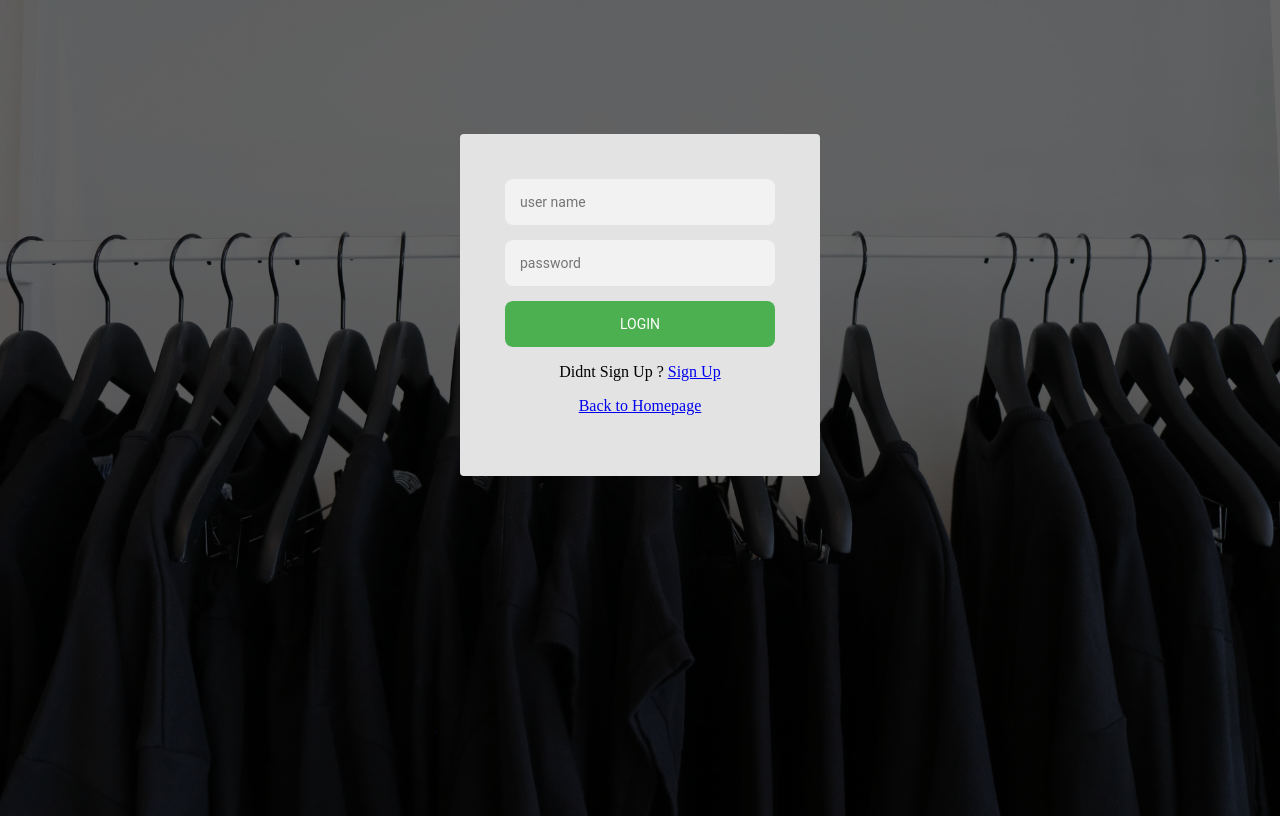
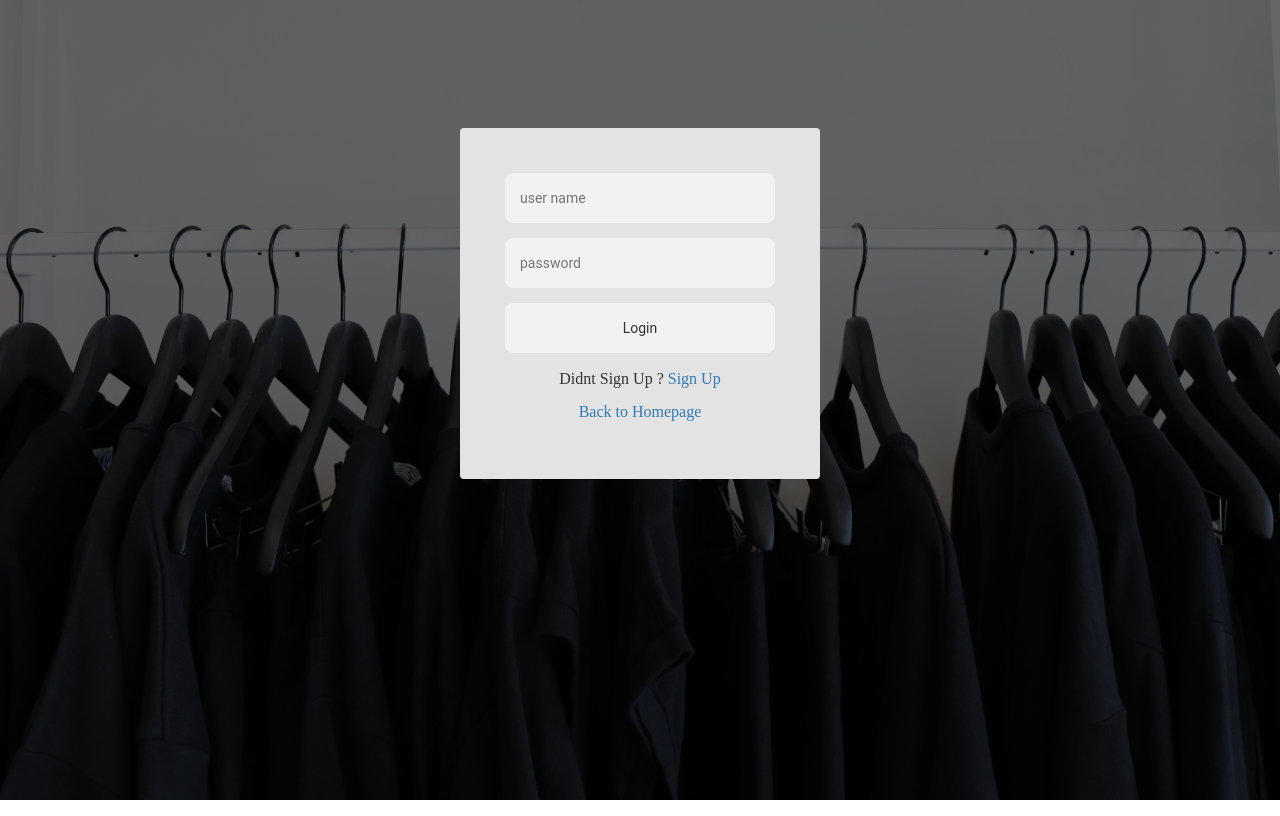
Before and after one commit to KhushulPatel1218/Clothing-Store, a website: page login.html in a window 1280 px wide. Drawn offline with nearby package versions, Linux system fonts and the light colour scheme.

Commit message:
login page changes

```diff
--- a/login.html
+++ b/login.html
@@ -6,6 +6,7 @@
     <meta name="viewport" content="width=device-width, initial-scale=1.0">
     <title>Login and Registration Form Design</title>
     <link rel="stylesheet" href="/css/stylesekene.css">
+<link rel="stylesheet" href="https://cdn.jsdelivr.net/npm/bootstrap@3.3.7/dist/css/bootstrap.min.css" integrity="sha384-BVYiiSIFeK1dGmJRAkycuHAHRg32OmUcww7on3RYdg4Va+PmSTsz/K68vbdEjh4u" crossorigin="anonymous">
 </head>
 <body>
     <div class="login-page">
@@ -15,6 +16,7 @@
         <input type ="text" id="password" placeholder="password"/>
         <button id ="btn">Create Account</button>
         <p class="message">Already Signed Up ? <a href="#">Login</a></p>
+        <p class="message"><a href="groupproject.html">Back to Homepage</a></p>
         <div id="msg">
             <pre></pre>
         </div>
@@ -23,10 +25,12 @@
 
 
         <form class ="login-form">
-        <input type="text" id="username" placeholder="user name"/>
-        <input type="password" id="password" placeholder="password"/>
-       <a href="groupproject.html"><button>Login</button></a>
-        <!--<button onclick="groupproject.html">Login</button>-->
+        <input type="text" id="usernam" placeholder="user name"/>
+        <input type="password" id="passwor" placeholder="password"/>
+
+      <!-- <a href="groupproject.html" class="button">Login</a>-->
+       <input type="button" value="Login" onclick="javascript:validate()"/>
+        <!--<button onclick="groupproject.html">Login</button> -->
         <p class="message">Didnt Sign Up ? <a href="#">Sign Up</a></p>
         <p class="message"><a href="groupproject.html">Back to Homepage</a></p>
     </form>
@@ -44,6 +48,28 @@
 
         <script src ="/js/authent.js"></script>
 
+        <!--
+        <script type="text/javascript">
+
+        function validate()
+        {
+            if(document.getElementById("usernam").value == "workshop"
+            && document.getElementById("passwor").value == "workshop" )
+        {
+             alert( "welcome back user " + document.getElementById("usernam").value);
+            location.href="groupproject.html";
+         }
+        else
+        {
+        alert( "validation failed" );
+        location.href="mens.html";
+        }
+        }
+        </script>
+        -->
+
+        <!--Ekene Emenanjor-->
+
 
 </body>
 </html>
```
